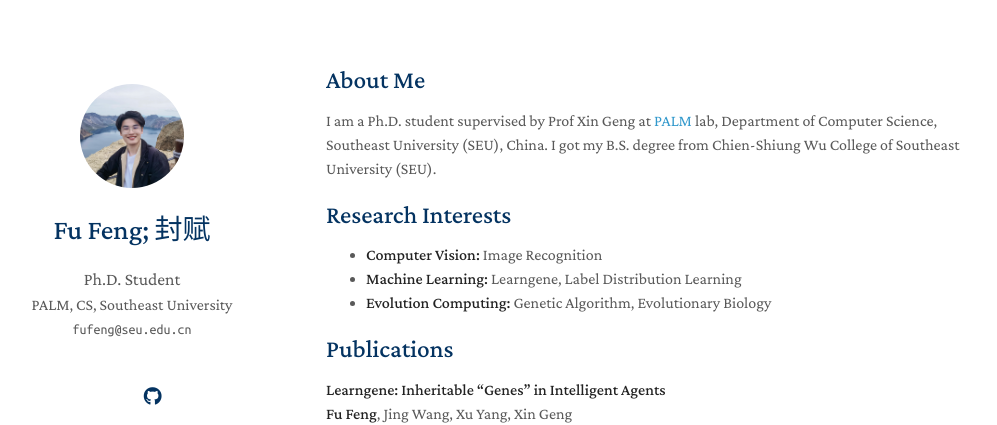
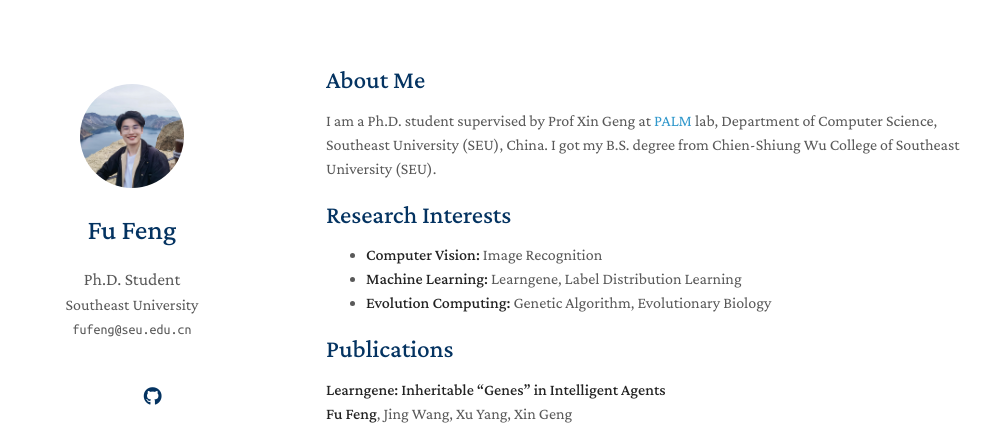
Before and after one commit to fu-feng/fu-feng.github.io, a Jekyll site: the page built from index.md, in a window 1280 px wide. Shown: the top 425 px of the page, without its empty margins (144-1141 px from the left). Built offline with Jekyll 4.4.1, drawn with Linux system fonts in a browser that asks for light colours; nearby versions of some CDN libraries; a style sheet for code colours, icons or effects is not loaded; our own code applies the rules of GitHub Pages for plain Markdown files.

Commit message:
Update _config.yml

```diff
--- a/_config.yml
+++ b/_config.yml
@@ -1,6 +1,6 @@
-title: Fu Feng; 封赋
+title: Fu Feng
 position: Ph.D. Student
-affiliation: PALM, CS, Southeast University
+affiliation: Southeast University
 email: fufeng@seu.edu.cn
 keywords: minimal academic
 google_scholar: https://scholar.google.com.hk/citations?user=iQHFcXEAAAAJ&hl=zh-CN
```
